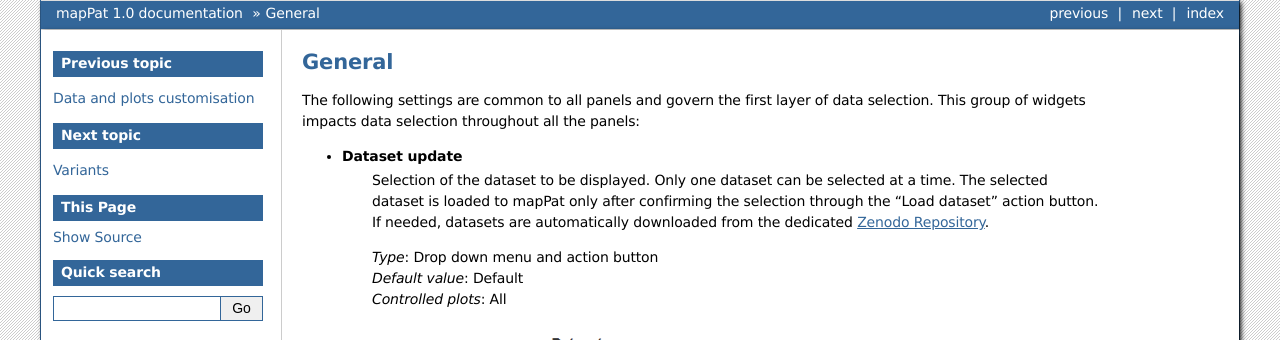
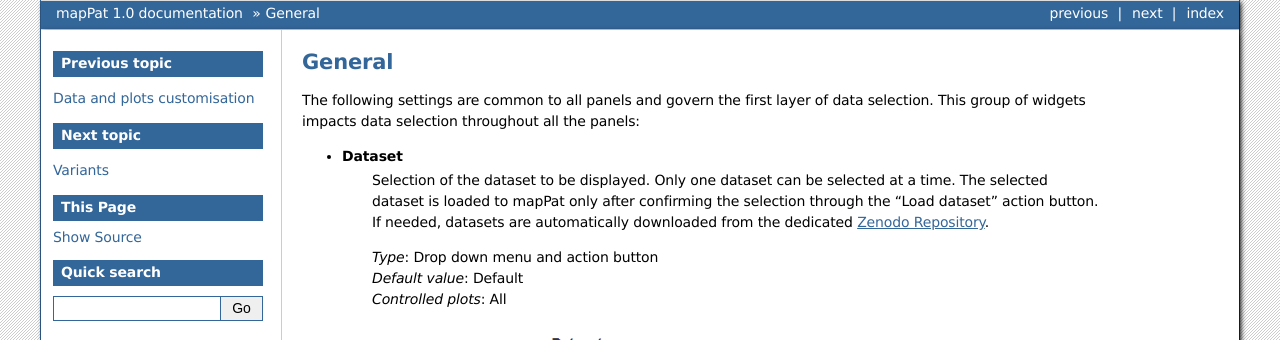
Before and after one commit to F3rika/mapPat, a Sphinx documentation site: the page built from docs/source/widgGen.rst, in a window 1280 px wide. Shown: the top 340 px of the page. Built offline with Sphinx 7.4.7, drawn with Linux system fonts in a browser that asks for light colours.

Commit message:
Update widgGen.rst

```diff
--- a/docs/source/widgGen.rst
+++ b/docs/source/widgGen.rst
@@ -3,7 +3,7 @@
 
 The following settings are common to all panels and govern the first layer of data selection. This group of widgets impacts data selection throughout all the panels:
 
-+ **Dataset update**
++ **Dataset**
 	| Selection of the dataset to be displayed. Only one dataset can be selected at a time. The selected dataset is loaded to mapPat only after confirming the selection through the "Load dataset" action button. If needed, datasets are automatically downloaded from the dedicated `Zenodo Repository <https://doi.org/10.5281/zenodo.14163899>`_.
 
 	| *Type*: Drop down menu and action button
```
